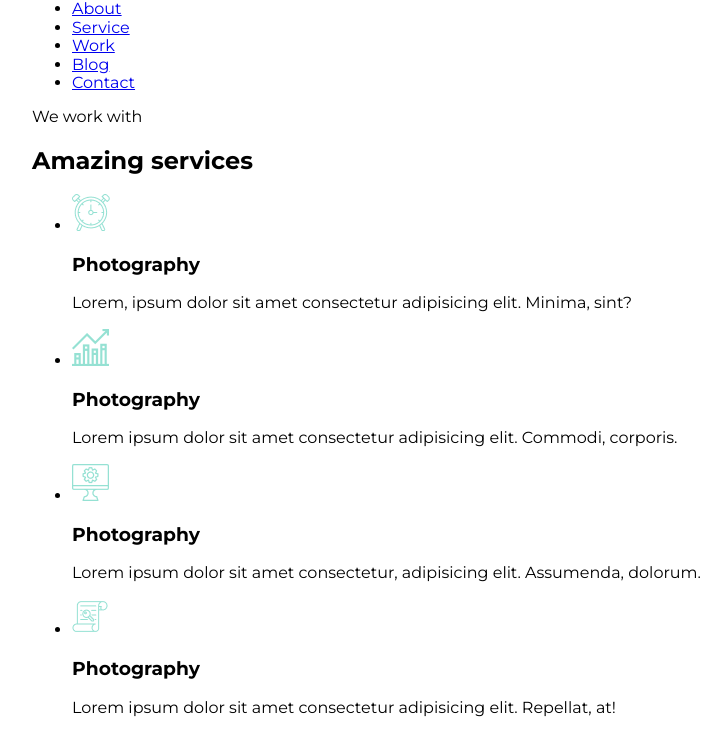
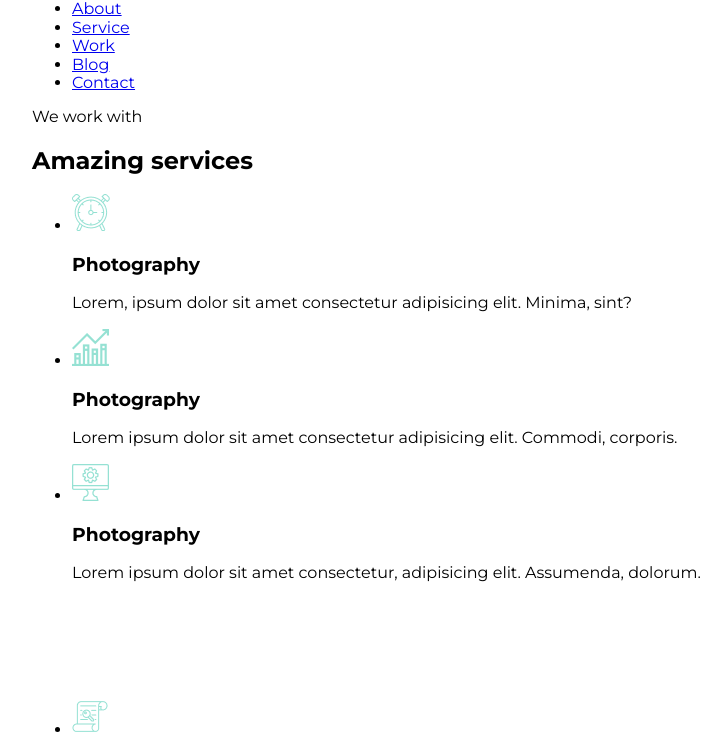
Before and after one commit to Ignat21215/mogo_scss, a plain HTML site: page index.html in a window 1280 px wide. Shown: the part 34-789 px from the top of the page, without its empty margins (8-735 px from the left). Drawn offline with nearby package versions, Linux system fonts and the light colour scheme.

Commit message:
Update style.css

```diff
--- a/style.css
+++ b/style.css
@@ -31,7 +31,7 @@ body {
 .hero-title {
   margin-bottom: 109px;
 } */
-.hero-item:nth-child(n+4) {
+.hero-item:nth-child(n+3) {
   /* margin-top: 100px; */
   padding-bottom: 100px;
 }
```
